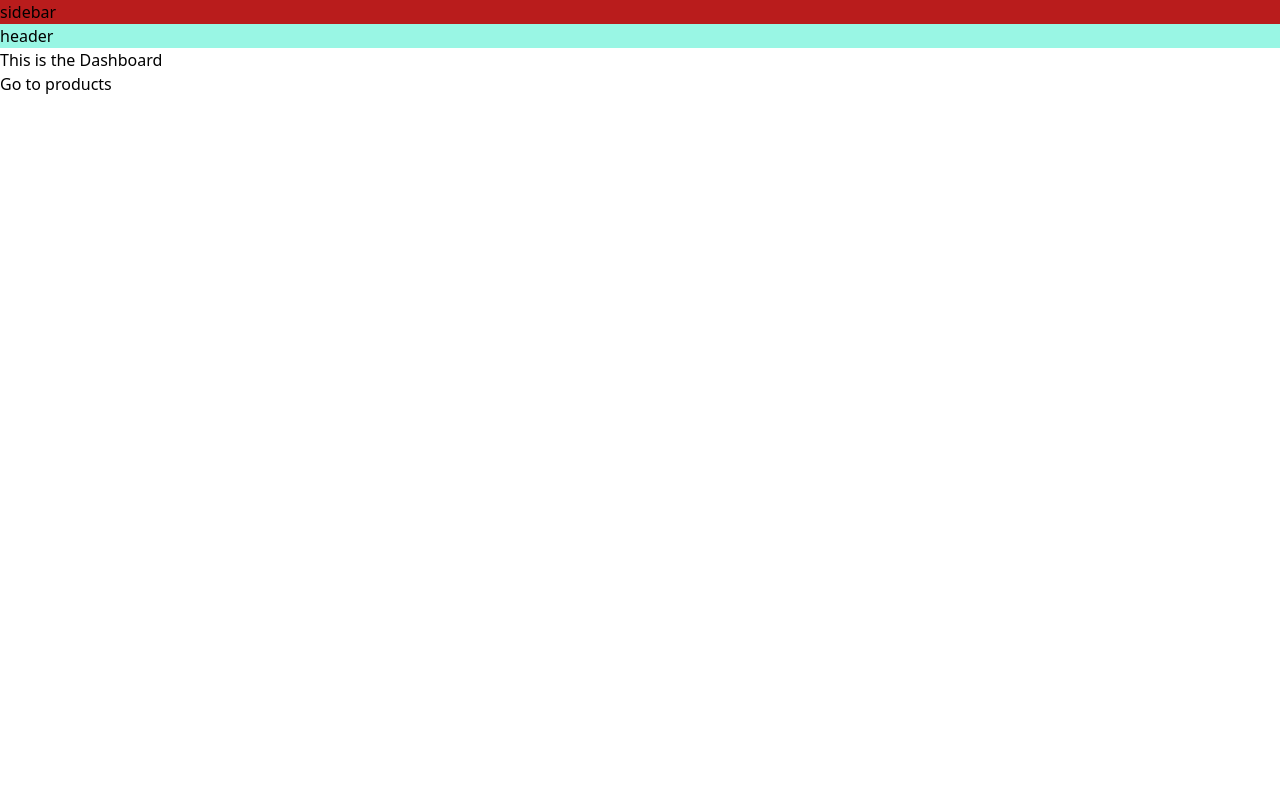
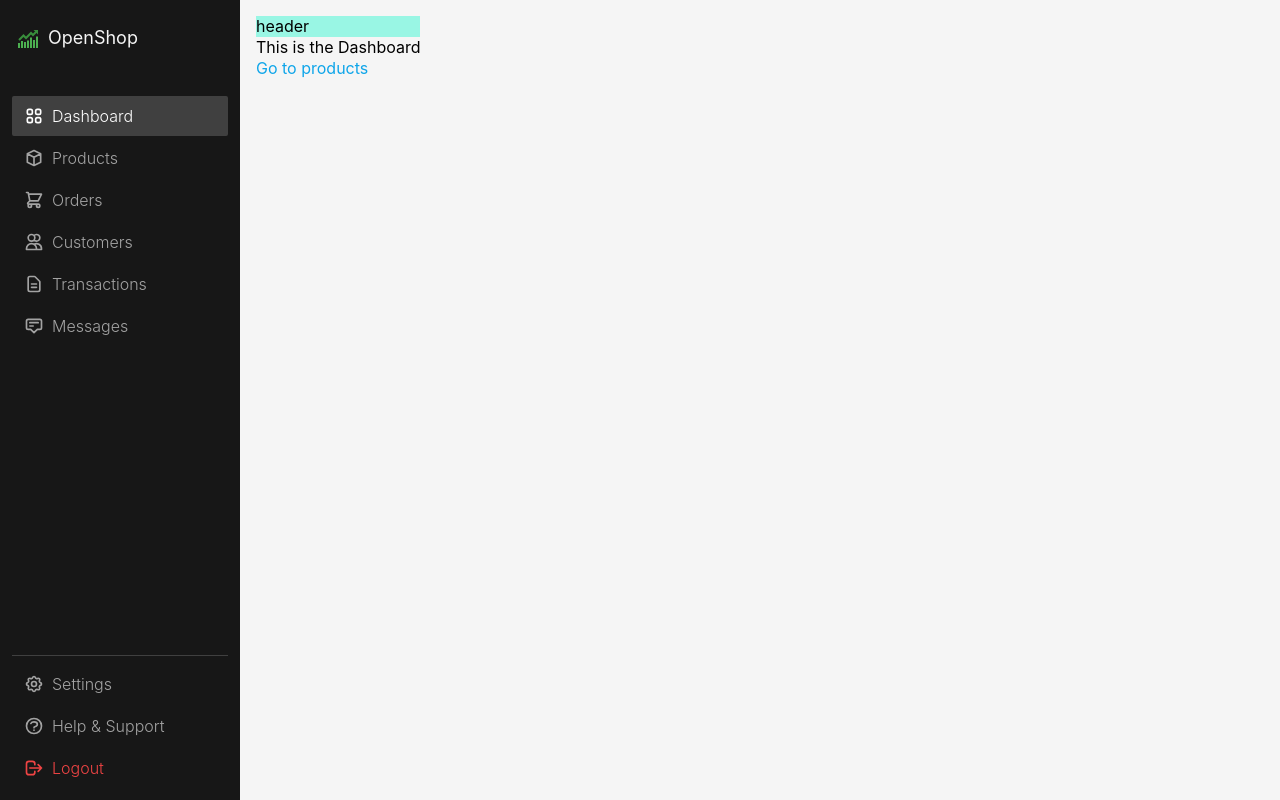
Before and after one commit to AngieCohenDev/dashboard_academit, a React (Create React App) app: page / in a window 1280 px wide. Built offline with nearby package versions, Linux system fonts and the light colour scheme; the HTML template or start-up script is replaced by a standard one.

Commit message:
add: creacion del componente sidebar

```diff
--- a/package.json
+++ b/package.json
@@ -6,8 +6,10 @@
     "@testing-library/jest-dom": "^5.17.0",
     "@testing-library/react": "^13.4.0",
     "@testing-library/user-event": "^13.5.0",
+    "classnames": "^2.5.1",
     "react": "^18.3.1",
     "react-dom": "^18.3.1",
+    "react-icons": "^5.2.1",
     "react-router-dom": "^6.23.0",
     "react-scripts": "5.0.1",
     "web-vitals": "^2.1.4"
--- a/src/components/shared/Layout.jsx
+++ b/src/components/shared/Layout.jsx
@@ -1,12 +1,15 @@
 import React from "react";
 import { Outlet } from "react-router-dom";
+import Sidebar from "./Sidebar";
 
 export default function Layout() {
   return (
-    <div>
-      <div className="bg-red-700">sidebar</div>
-      <div className="bg-teal-200">header</div>
-      <div>{<Outlet />}</div>
+    <div className="flex flex-row bg-neutral-100 h-screen w-screen overflow-hidden">
+      <Sidebar />
+      <div className="p-4">
+        <div className="bg-teal-200">header</div>
+        <div>{<Outlet />}</div>
+      </div>
     </div>
   );
 }
--- /dev/null
+++ b/src/components/shared/Sidebar.jsx
@@ -0,0 +1,57 @@
+import { FcBullish } from "react-icons/fc";
+import {
+  DASHBOARD_SIDEBAR_BOTTOM_LINKS,
+  DASHBOARD_SIDEBAR_LINKS,
+} from "../../lib/consts/navigation";
+import { Link, useLocation } from "react-router-dom";
+import classNames from "classnames";
+import { HiOutlineLogout } from "react-icons/hi";
+
+const LinkClasses =
+  "flex items-center gap-2 font-light px-3 py-2 hover:bg-neutral-700 hover:no-underline active:bg-neutral-600 rounded-sm text-base";
+
+export default function Sidebar() {
+  return (
+    <div className="bg-neutral-900 w-60 p-3 flex flex-col text-white">
+      <div className="flex items-center gap-2 px-1 py-3">
+        <FcBullish fontSize={24} />
+        <span className="text-neutral-100 text-lg">OpenShop</span>
+      </div>
+      <div className="flex-1 py-8 flex flex-col gap-0.5">
+        {DASHBOARD_SIDEBAR_LINKS.map((item) => (
+          <SidebarLink key={item.key} item={item} />
+        ))}
+      </div>
+      <div className="flex flex-col gap-0.5 pt-2 border-t border-neutral-700">
+        {DASHBOARD_SIDEBAR_BOTTOM_LINKS.map((item) => (
+          <SidebarLink key={item.key} item={item} />
+        ))}
+        <div className={classNames("text-red-500", LinkClasses)}>
+          <span className="text-xl">
+            <HiOutlineLogout />
+          </span>
+          Logout
+        </div>
+      </div>
+    </div>
+  );
+}
+
+function SidebarLink({ item }) {
+  const { pathname } = useLocation();
+
+  return (
+    <Link
+      to={item.path}
+      className={classNames(
+        pathname === item.path
+          ? "bg-neutral-700 text-white"
+          : "text-neutral-400",
+        LinkClasses
+      )}
+    >
+      <span className="text-xl">{item.icon}</span>
+      {item.label}
+    </Link>
+  );
+}
--- a/src/index.css
+++ b/src/index.css
@@ -1,3 +1,22 @@
 @tailwind base;
 @tailwind components;
 @tailwind utilities;
+
+@layer base {
+  html {
+    font-family: "Inter", sans-serif;
+    line-height: 1.3;
+  }
+  table {
+  }
+  th,
+  td {
+    @apply py-3 px-2.5 text-left border-y border-gray-200;
+  }
+  thead {
+    @apply bg-neutral-100;
+  }
+  a {
+    @apply text-sky-500 hover:underline;
+  }
+}
--- /dev/null
+++ b/src/lib/consts/navigation.jsx
@@ -0,0 +1,64 @@
+import {
+	HiOutlineViewGrid,
+	HiOutlineCube,
+	HiOutlineShoppingCart,
+	HiOutlineUsers,
+	HiOutlineDocumentText,
+	HiOutlineAnnotation,
+	HiOutlineQuestionMarkCircle,
+	HiOutlineCog
+} from 'react-icons/hi'
+
+export const DASHBOARD_SIDEBAR_LINKS = [
+	{
+		key: 'dashboard',
+		label: 'Dashboard',
+		path: '/',
+		icon: <HiOutlineViewGrid />
+	},
+	{
+		key: 'products',
+		label: 'Products',
+		path: '/product',
+		icon: <HiOutlineCube />
+	},
+	{
+		key: 'orders',
+		label: 'Orders',
+		path: '/orders',
+		icon: <HiOutlineShoppingCart />
+	},
+	{
+		key: 'customers',
+		label: 'Customers',
+		path: '/customers',
+		icon: <HiOutlineUsers />
+	},
+	{
+		key: 'transactions',
+		label: 'Transactions',
+		path: '/transactions',
+		icon: <HiOutlineDocumentText />
+	},
+	{
+		key: 'messages',
+		label: 'Messages',
+		path: '/messages',
+		icon: <HiOutlineAnnotation />
+	}
+]
+
+export const DASHBOARD_SIDEBAR_BOTTOM_LINKS = [
+	{
+		key: 'settings',
+		label: 'Settings',
+		path: '/settings',
+		icon: <HiOutlineCog />
+	},
+	{
+		key: 'support',
+		label: 'Help & Support',
+		path: '/support',
+		icon: <HiOutlineQuestionMarkCircle />
+	}
+]
```
Also changed, not shown: 1 other file (tests, documents, lock files or other folders).
